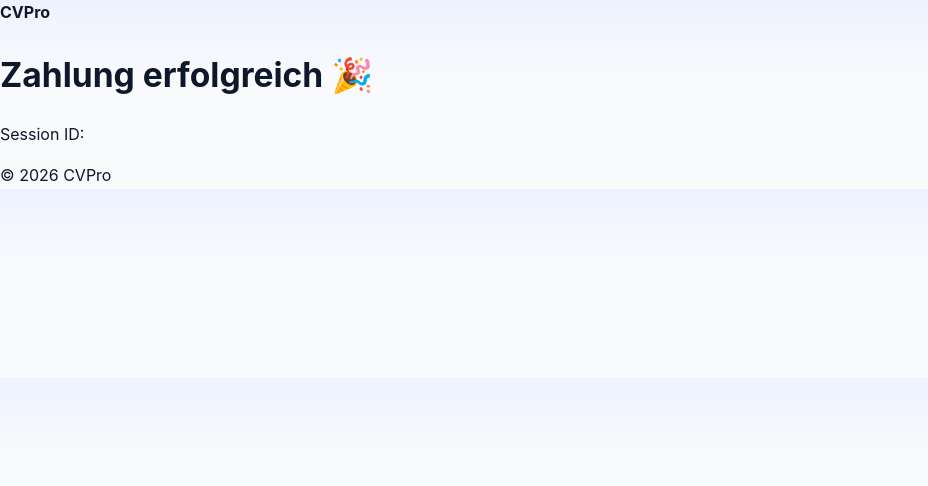
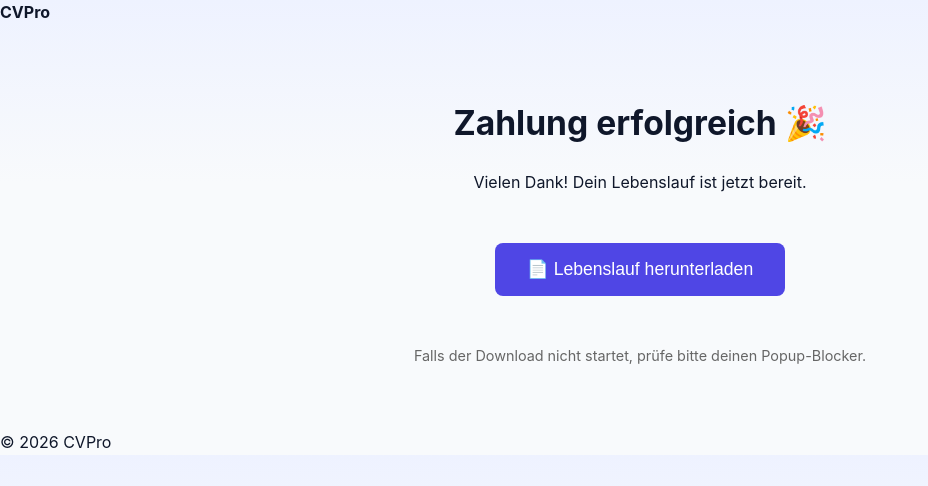
Before and after one commit to rina2212/cvpro, a Next.js app: page /success in a window 1280 px wide. Shown: the top 486 px of the page, without its empty margins (0-928 px from the left). Built offline with nearby package versions, Linux system fonts and the light colour scheme.

Commit message:
Fix success page download button

```diff
--- a/app/api/download/route.ts
+++ b/app/api/download/route.ts
@@ -1,17 +1,16 @@
 import { NextResponse } from 'next/server';
 
 export async function GET() {
-  // Dummy-PDF (nur zum Testen)
-  const pdfContent = `
+  const pdfText = `
 Lebenslauf – Testversion
 
 Name: Max Mustermann
-Beruf: Account Manager
+Position: Account Manager
 
-Dies ist eine Platzhalter-PDF.
+Dies ist eine Test-PDF.
 `;
 
-  const buffer = Buffer.from(pdfContent, 'utf-8');
+  const buffer = Buffer.from(pdfText, 'utf-8');
 
   return new NextResponse(buffer, {
     headers: {
--- a/app/success/page.tsx
+++ b/app/success/page.tsx
@@ -1,10 +1,38 @@
-import { Suspense } from "react";
-import SuccessClient from "./success-client";
+'use client';
 
 export default function SuccessPage() {
+  const handleDownload = () => {
+    // WICHTIG: kein fetch, kein async – echter Browser-Download
+    window.location.href = '/api/download';
+  };
+
   return (
-    <Suspense fallback={<div>Lade…</div>}>
-      <SuccessClient />
-    </Suspense>
+    <main style={{ padding: '3rem', textAlign: 'center' }}>
+      <h1>Zahlung erfolgreich 🎉</h1>
+
+      <p style={{ marginTop: '1rem' }}>
+        Vielen Dank! Dein Lebenslauf ist jetzt bereit.
+      </p>
+
+      <button
+        onClick={handleDownload}
+        style={{
+          marginTop: '2rem',
+          padding: '1rem 2rem',
+          fontSize: '1.1rem',
+          borderRadius: '8px',
+          border: 'none',
+          backgroundColor: '#4f46e5',
+          color: 'white',
+          cursor: 'pointer',
+        }}
+      >
+        📄 Lebenslauf herunterladen
+      </button>
+
+      <p style={{ marginTop: '1.5rem', fontSize: '0.9rem', color: '#666' }}>
+        Falls der Download nicht startet, prüfe bitte deinen Popup-Blocker.
+      </p>
+    </main>
   );
 }
```
